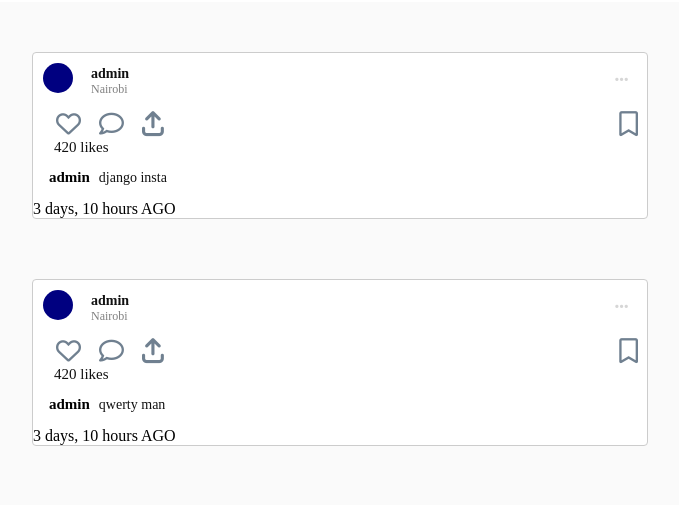
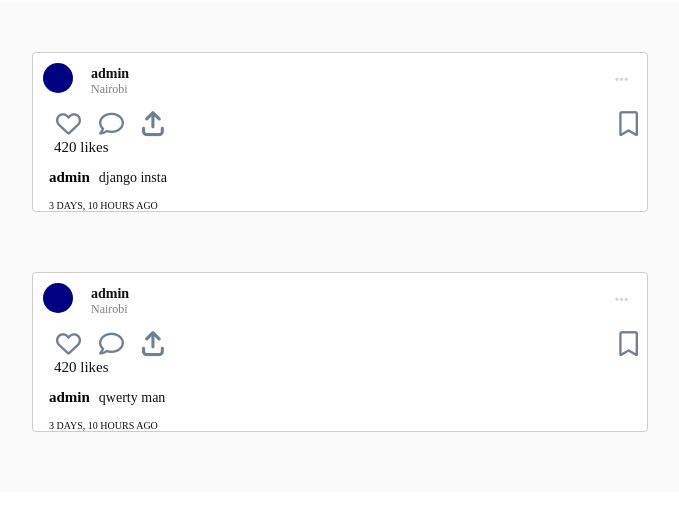
Before and after one commit to DEANKAGO/instagram-clone, a Django app: page / in a window 1280 px wide. Shown: the part 81-586 px from the top of the page, without its empty margins (300-979 px from the left). Run offline with Django 3.2, Linux system fonts and the light colour scheme; data comes from the database, SQL or seed files in the repository; some libraries are stand-ins or nearby versions.

Commit message:
added styling to the date when a post was created

```diff
--- a/insta/static/css/main.css
+++ b/insta/static/css/main.css
@@ -198,3 +198,11 @@ header{
   display: inline-block;
   margin-right: 15px;
 }
+
+.time_posted{
+  font-size: 10px;
+  font-weight: 300;
+  color: #111;
+  padding: 0px 16px;
+  text-transform: uppercase;
+}
```
